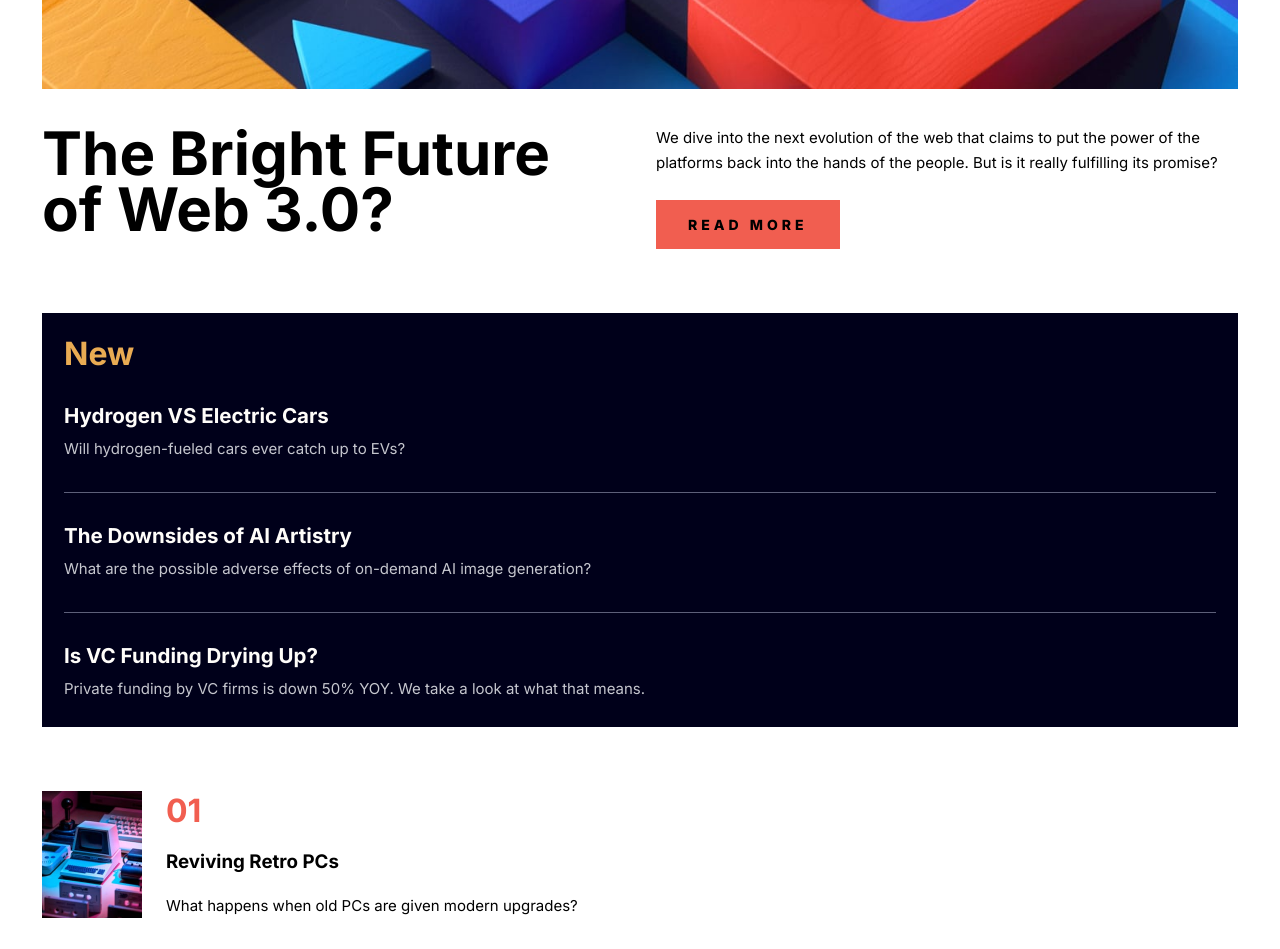
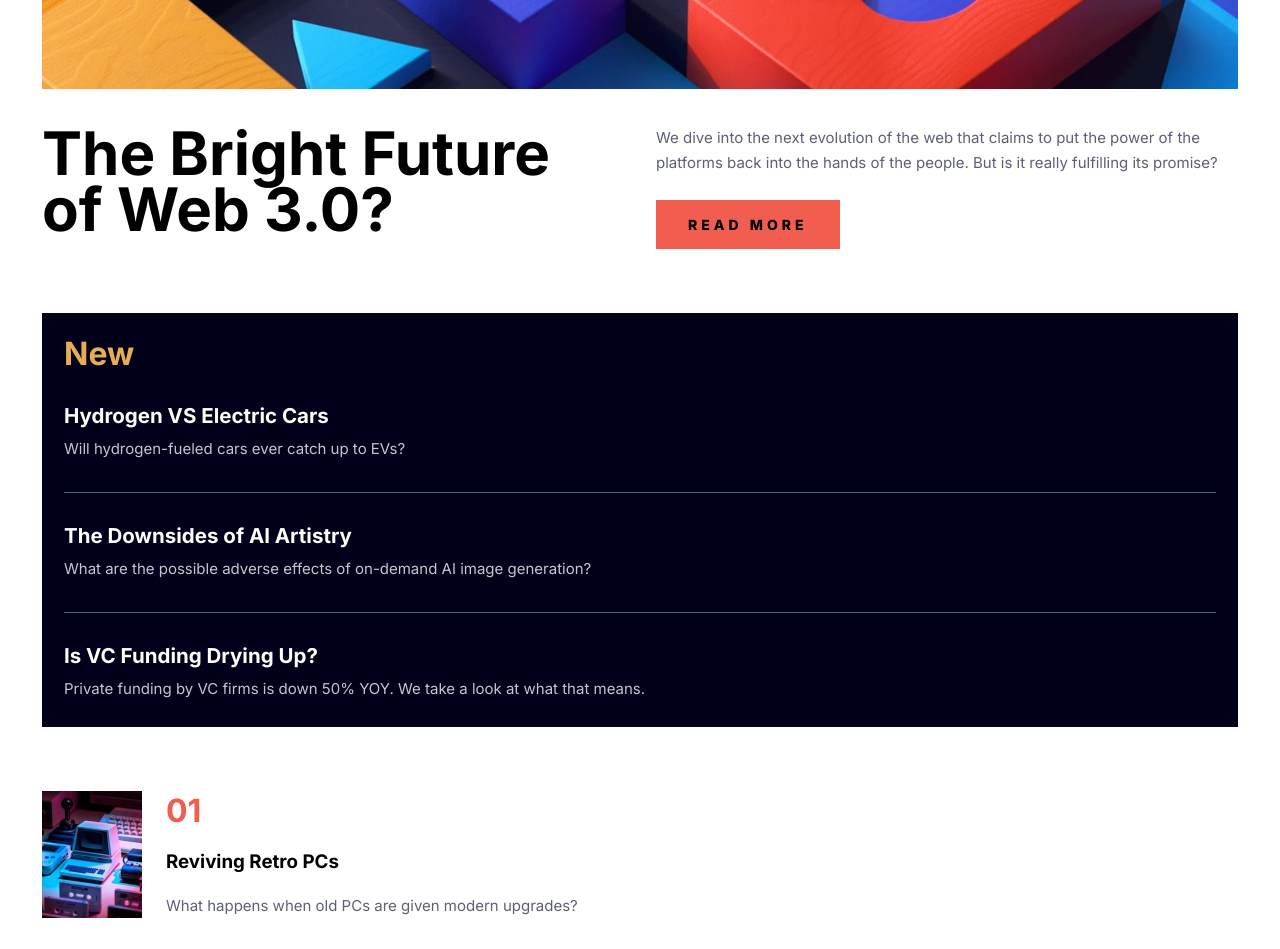
Before and after one commit to EikiDev/news-homepage, a plain HTML site: page index.html in a window 1280 px wide. Shown: the part 520-1469 px from the top of the page. Drawn offline with Linux system fonts and the light colour scheme.

Commit message:
update: paragraphs's color

```diff
--- a/src/css/style.css
+++ b/src/css/style.css
@@ -148,6 +148,7 @@ main {
 }
 
 .popular-post-info p {
+    color: hsl(236, 13%, 42%);
     font-size: 15px;
     line-height: 25px;
 }
@@ -251,6 +252,7 @@ main {
 }
 
 .trending-posts-info p {
+    color: hsl(236, 13%, 42%);
     font-size: 15px;
     line-height: 25px;
 }
```
